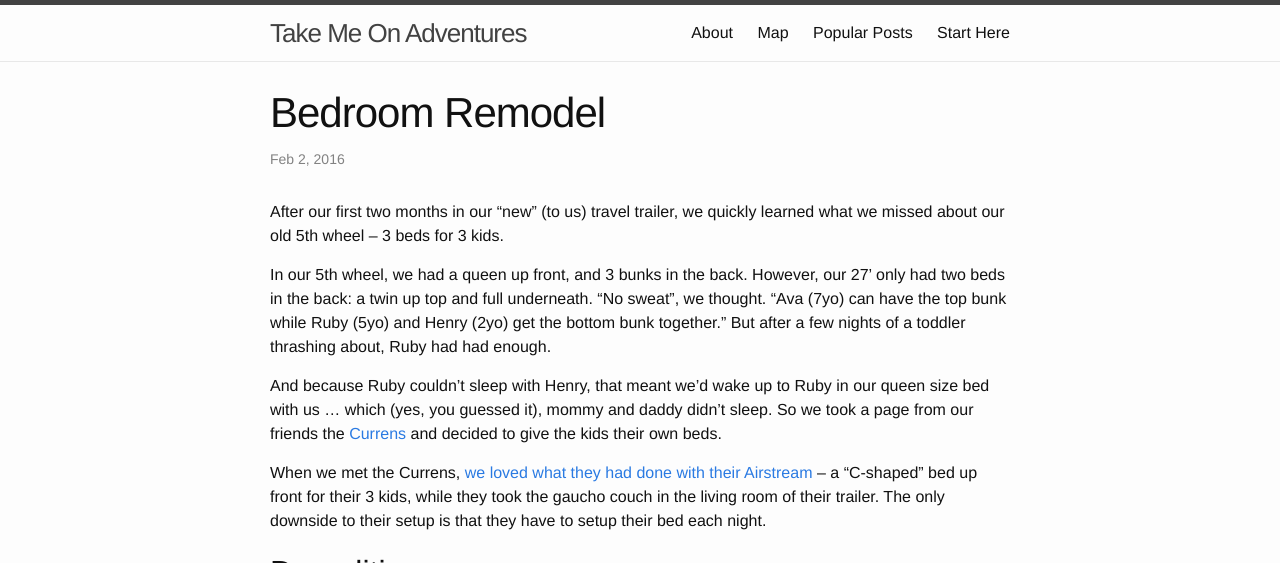
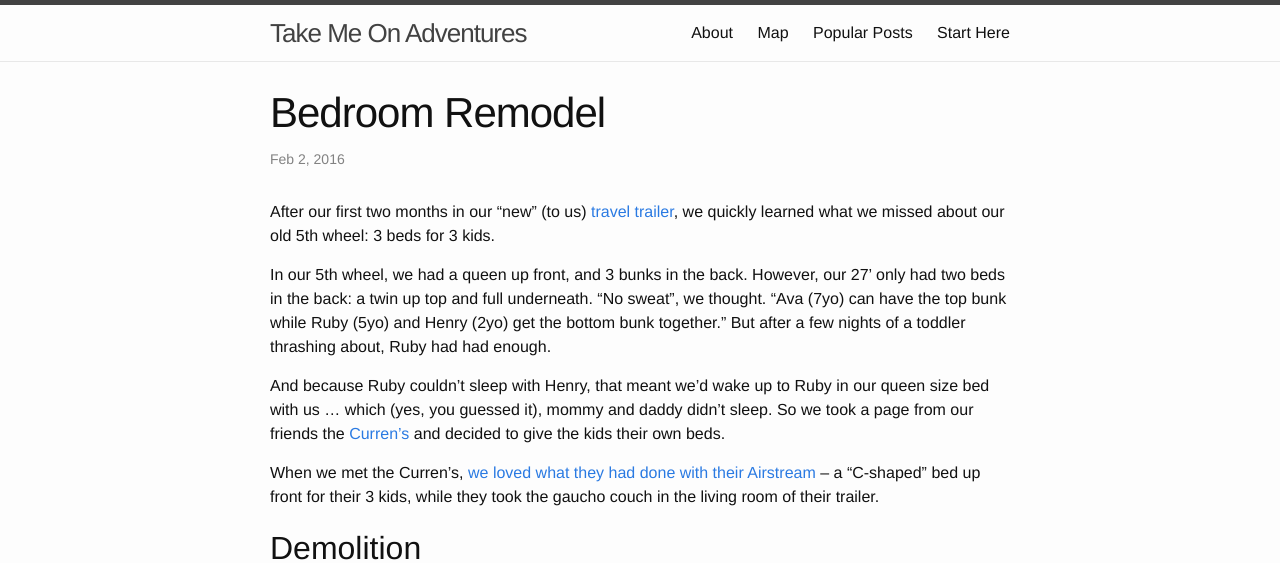
Before and after one commit to jmccartie/takemeonadventures, a Jekyll site: the page built from _posts/2016-02-02-bedroom-remodel.markdown, in a window 1280 px wide and 900 px high, cut to the strip 0-563 px from the top of the window. Built offline with Jekyll 4.4.1, drawn with Linux system fonts in a browser that asks for light colours.

Commit message:
updated to bedroom remodel

```diff
--- a/_posts/2016-02-02-bedroom-remodel.markdown
+++ b/_posts/2016-02-02-bedroom-remodel.markdown
@@ -4,13 +4,13 @@ title: Bedroom Remodel
 date: 2016-02-02 14:26:13
 ---
 
-After our first two months in our "new" (to us) travel trailer, we quickly learned what we missed about our old 5th wheel -- 3 beds for 3 kids.
+After our first two months in our "new" (to us) [travel trailer](/2016/02/02/bedroom-remodel.html), we quickly learned what we missed about our old 5th wheel: 3 beds for 3 kids.
 
 In our 5th wheel, we had a queen up front, and 3 bunks in the back. However, our 27' only had two beds in the back: a twin up top and full underneath. "No sweat", we thought. "Ava (7yo) can have the top bunk while Ruby (5yo) and Henry (2yo) get the bottom bunk together." But after a few nights of a toddler thrashing about, Ruby had had enough.
 
-And because Ruby couldn't sleep with Henry, that meant we'd wake up to Ruby in our queen size bed with us ... which (yes, you guessed it), mommy and daddy didn't sleep. So we took a page from our friends the [Currens](https://www.instagram.com/currentlywandering/) and decided to give the kids their own beds.
+And because Ruby couldn't sleep with Henry, that meant we'd wake up to Ruby in our queen size bed with us ... which (yes, you guessed it), mommy and daddy didn't sleep. So we took a page from our friends the [Curren's](https://www.instagram.com/currentlywandering/) and decided to give the kids their own beds.
 
-When we met the Currens, [we loved what they had done with their Airstream](http://currentlywandering.com/airstream-bedroom-remodel/) -- a "C-shaped" bed up front for their 3 kids, while they took the gaucho couch in the living room of their trailer. The only downside to their setup is that they have to setup their bed each night.
+When we met the Curren's, [we loved what they had done with their Airstream](http://currentlywandering.com/airstream-bedroom-remodel/) -- a "C-shaped" bed up front for their 3 kids, while they took the gaucho couch in the living room of their trailer.
 
 ## Demolition
 
```
